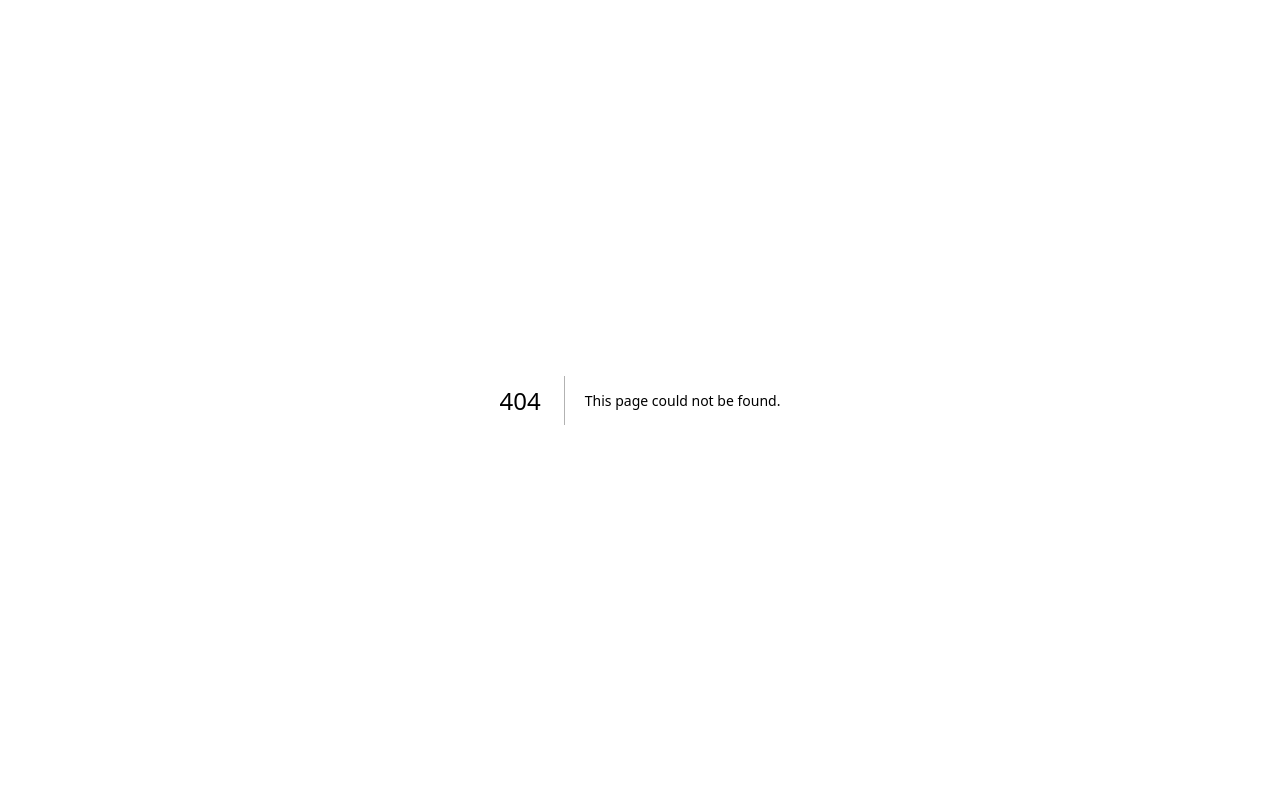
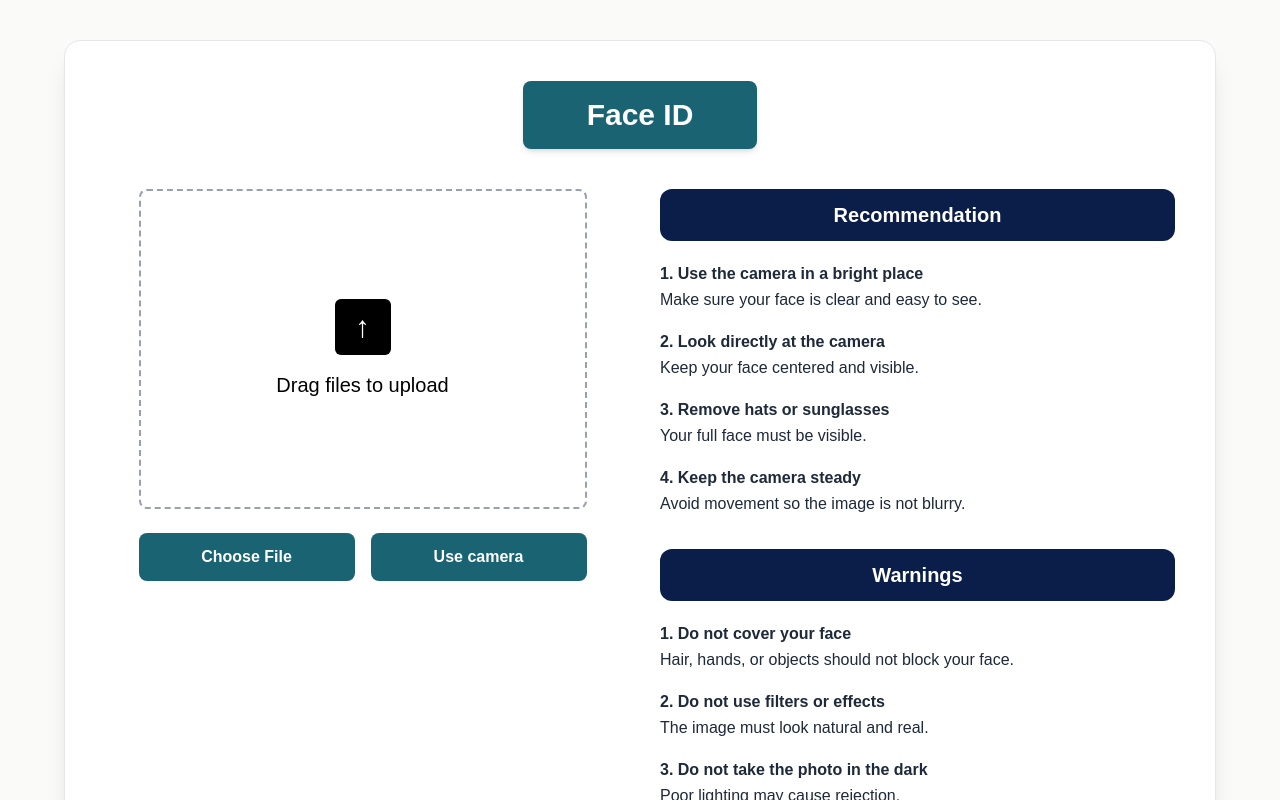
Before and after one commit to ValtrustET26/ValtrustET26, a Next.js app: page /buyers in a window 1280 px wide. Before the commit this address had no page. Shown: the top 800 px of the page. Built offline with nearby package versions, Linux system fonts and the light colour scheme.

Commit message:
Buyers verification

```diff
--- /dev/null
+++ b/app/buyers/buyers-verification/page.tsx
@@ -0,0 +1,94 @@
+export default function buyersVerificationPage() {
+  const steps = [
+    {
+      title: "DUI",
+      description: "Upload a clear photo of your DUI",
+      icon: "🪪",
+    },
+    {
+      title: "Face ID",
+      description: "Verify your face",
+      icon: "👤",
+    },
+    {
+      title: "Property Deed",
+      description: "Upload the house document",
+      icon: "📄",
+    },
+  ];
+
+  return (
+    <main className="min-h-screen bg-[#ffffff] px-4 py-8 md:px-10">
+      <div className="mx-auto flex max-w-6xl flex-col items-center">
+
+        {/* Title */}
+        <h1 className="text-3xl font-bold text-[#0B1E4A] md:text-5xl">
+          Buyer Verification
+        </h1>
+
+        {/* Progress Bar */}
+        <div className="mt-8 flex w-full max-w-4xl items-center">
+          {/* Step 1 */}
+          <div className="h-7 w-7 rounded-full border-4 border-[#1A6373] bg-[#1A6373]" />
+
+          {/* Line */}
+          <div className="h-[4px] flex-1 bg-[#c7d7dc]" />
+
+          {/* Step 2 */}
+          <div className="h-7 w-7 rounded-full border-4 border-[#1A6373] bg-[#1A6373]" />
+
+          {/* Line */}
+          <div className="h-[4px] flex-1 bg-[#c7d7dc]" />
+
+          {/* Step 3 */}
+          <div className="flex h-7 w-7 items-center justify-center rounded-full border-4 border-[#1A6373] bg-white">
+            <div className="h-2 w-2 rounded-full bg-[#1A6373]" />
+          </div>
+        </div>
+
+        {/* Subtitle */}
+        <p className="mt-16 max-w-3xl text-center text-lg font-semibold leading-relaxed text-[#0B1E4A] md:text-3xl">
+          Upload your ID, verify your face, and add the property deed.
+          <br />
+          Make sure everything is clear and visible
+        </p>
+
+        {/* Cards */}
+        <div className="mt-16 grid w-full max-w-6xl grid-cols-1 gap-8 md:grid-cols-3">
+          {steps.map((step, index) => (
+            <div
+              key={index}
+              className="flex flex-col items-center"
+            >
+              {/* Card Title */}
+              <h2 className="mb-5 text-2xl font-bold text-[#171717]">
+                {step.title}
+              </h2>
+
+              {/* Upload Box */}
+              <div className="flex h-[230px] w-full max-w-[320px] items-center justify-center rounded-2xl border border-gray-300 bg-[#fafaf9] shadow-sm transition hover:shadow-md">
+                <span className="text-7xl">{step.icon}</span>
+              </div>
+
+              {/* Description */}
+              <p className="mt-5 text-center text-lg text-[#171717]">
+                {step.description}
+              </p>
+            </div>
+          ))}
+        </div>
+
+        {/* Buttons */}
+        <div className="mt-16 flex flex-col gap-4 sm:flex-row">
+          <button className="rounded-full bg-[#0B1E4A] px-12 py-4 text-lg font-semibold text-white transition hover:scale-105 hover:bg-[#081632]">
+            Go back
+          </button>
+
+          <button className="rounded-full bg-[#0B1E4A] px-12 py-4 text-lg font-semibold text-white transition hover:scale-105 hover:bg-[#081632]">
+            Continue
+          </button>
+        </div>
+      </div>
+    </main>
+  );
+}
--- /dev/null
+++ b/app/buyers/page.tsx
@@ -0,0 +1,115 @@
+export default function BuyersVerificationPage() {
+  return (
+    <main className="min-h-screen bg-[#fafaf9] flex items-center justify-center px-4 py-10">
+      <section className="w-full max-w-6xl rounded-2xl bg-white shadow-xl border border-gray-200 p-6 md:p-10">
+
+        {/* Title */}
+        <div className="flex justify-center mb-10">
+          <div className="bg-[#1A6373] text-white text-2xl md:text-3xl font-semibold px-16 py-4 rounded-lg shadow-md">
+            Face ID
+          </div>
+        </div>
+
+        {/* Content */}
+        <div className="grid grid-cols-1 lg:grid-cols-2 gap-10 items-start">
+
+          {/* Upload Section */}
+          <div className="flex flex-col items-center">
+            <div className="w-full max-w-md h-[320px] border-2 border-dashed border-gray-400 rounded-lg flex flex-col items-center justify-center text-center bg-white hover:border-[#1A6373] transition">
+
+              {/* Upload Icon */}
+              <div className="w-14 h-14 bg-black rounded-md flex items-center justify-center mb-4">
+                <span className="text-white text-3xl">↑</span>
+              </div>
+
+              <p className="text-xl font-medium text-black">
+                Drag files to upload
+              </p>
+            </div>
+
+            {/* Buttons */}
+            <div className="flex flex-col sm:flex-row gap-4 mt-6 w-full max-w-md">
+              <button className="flex-1 bg-[#1A6373] hover:bg-[#144d59] text-white font-semibold py-3 rounded-lg transition">
+                Choose File
+              </button>
+
+              <button className="flex-1 bg-[#1A6373] hover:bg-[#144d59] text-white font-semibold py-3 rounded-lg transition">
+                Use camera
+              </button>
+            </div>
+          </div>
+
+          {/* Recommendations & Warnings */}
+          <div className="space-y-8">
+
+            {/* Recommendation */}
+            <div>
+              <div className="bg-[#0B1E4A] text-white text-center font-semibold text-xl py-3 rounded-xl mb-5">
+                Recommendation
+              </div>
+
+              <ol className="space-y-4 text-gray-800 text-sm md:text-base leading-relaxed">
+                <li>
+                  <strong>1. Use the camera in a bright place</strong>
+                  <br />
+                  Make sure your face is clear and easy to see.
+                </li>
+
+                <li>
+                  <strong>2. Look directly at the camera</strong>
+                  <br />
+                  Keep your face centered and visible.
+                </li>
+
+                <li>
+                  <strong>3. Remove hats or sunglasses</strong>
+                  <br />
+                  Your full face must be visible.
+                </li>
+
+                <li>
+                  <strong>4. Keep the camera steady</strong>
+                  <br />
+                  Avoid movement so the image is not blurry.
+                </li>
+              </ol>
+            </div>
+
+            {/* Warnings */}
+            <div>
+              <div className="bg-[#0B1E4A] text-white text-center font-semibold text-xl py-3 rounded-xl mb-5">
+                Warnings
+              </div>
+
+              <ol className="space-y-4 text-gray-800 text-sm md:text-base leading-relaxed">
+                <li>
+                  <strong>1. Do not cover your face</strong>
+                  <br />
+                  Hair, hands, or objects should not block your face.
+                </li>
+
+                <li>
+                  <strong>2. Do not use filters or effects</strong>
+                  <br />
+                  The image must look natural and real.
+                </li>
+
+                <li>
+                  <strong>3. Do not take the photo in the dark</strong>
+                  <br />
+                  Poor lighting may cause rejection.
+                </li>
+
+                <li>
+                  <strong>4. Do not use a photo of another person</strong>
+                  <br />
+                  The Face ID must match the document owner.
+                </li>
+              </ol>
+            </div>
+          </div>
+        </div>
+      </section>
+    </main>
+  );
+}
```
Also changed, not shown: 1 other file (tests, documents, lock files or other folders).
